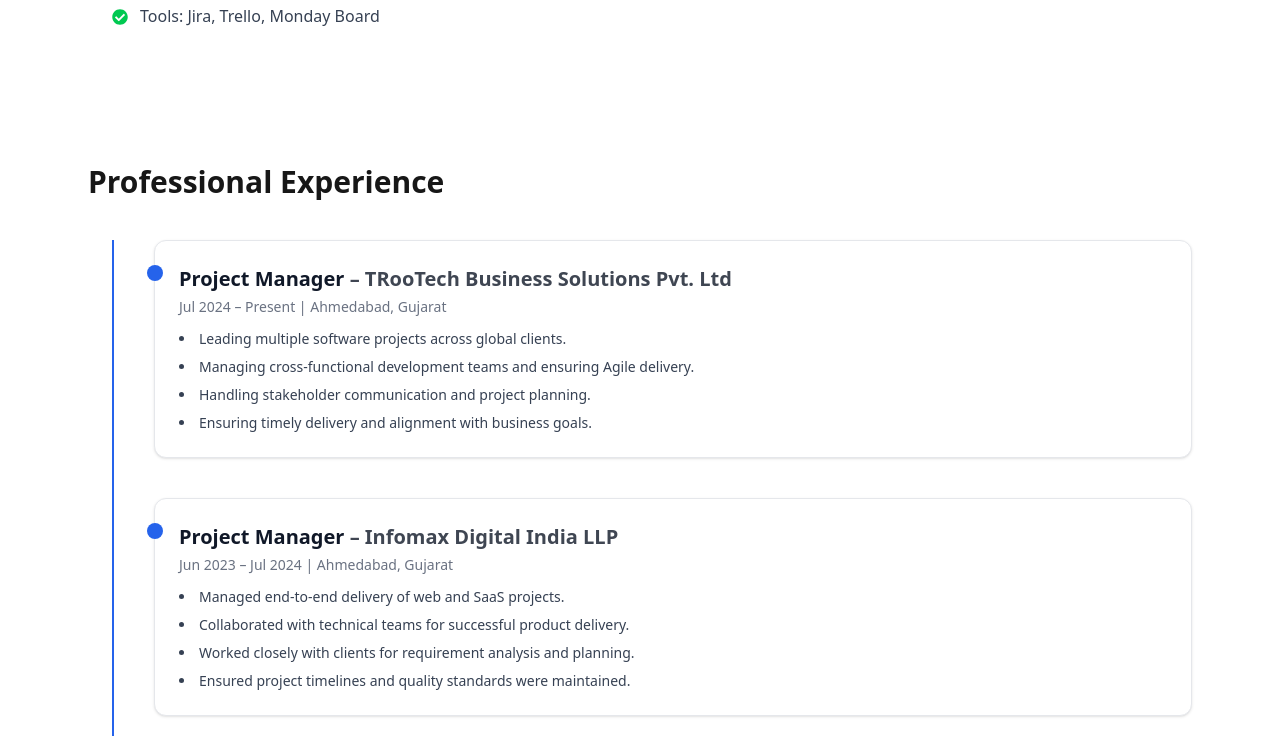
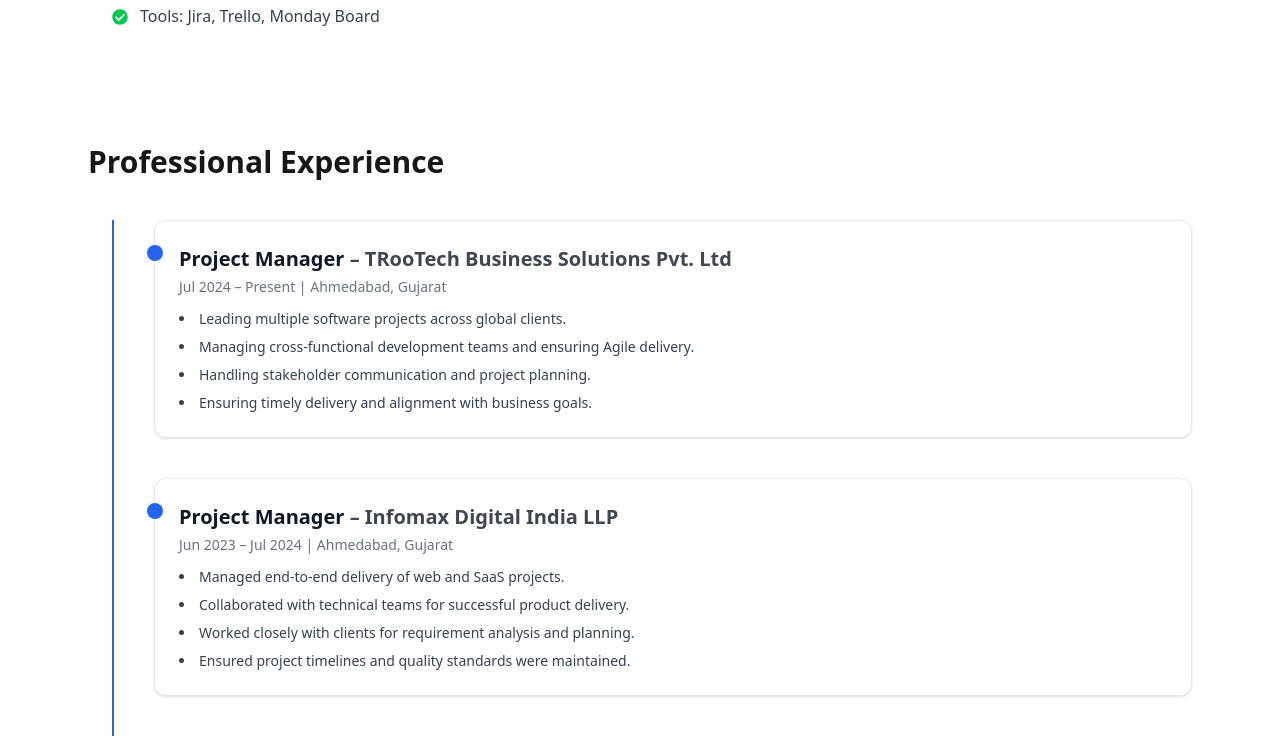
Before and after one commit to KrunalHingu/Curriculum-Vitae, a Next.js app: page / in a window 1280 px wide. Shown: the part 1520-2256 px from the top of the page. Built offline with nearby package versions, Linux system fonts and the light colour scheme.

Commit message:
Adjust section spacing padding in globals.css
Reduce padding for section spacing in portfolio layout

```diff
--- a/styles/globals.css
+++ b/styles/globals.css
@@ -108,8 +108,8 @@
 
 /* Section spacing for portfolio layout */
 .section-spacing {
-  padding-top: 30px;
-  padding-bottom: 30px;
+  padding-top: 10px;
+  padding-bottom: 10px;
 }
 
 /* Experience Card Hover Effect */
```
